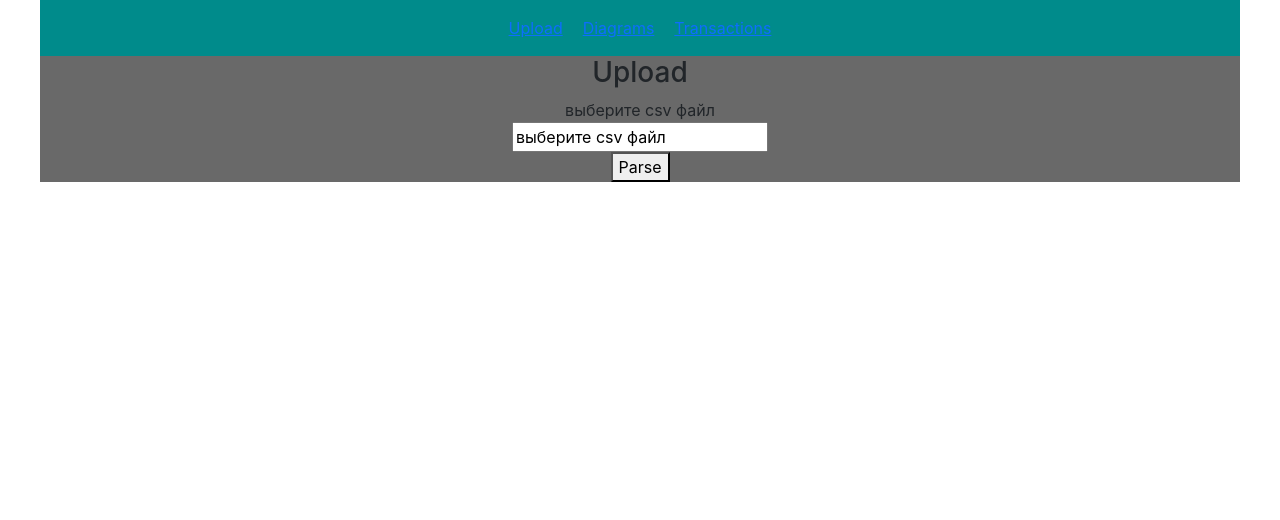
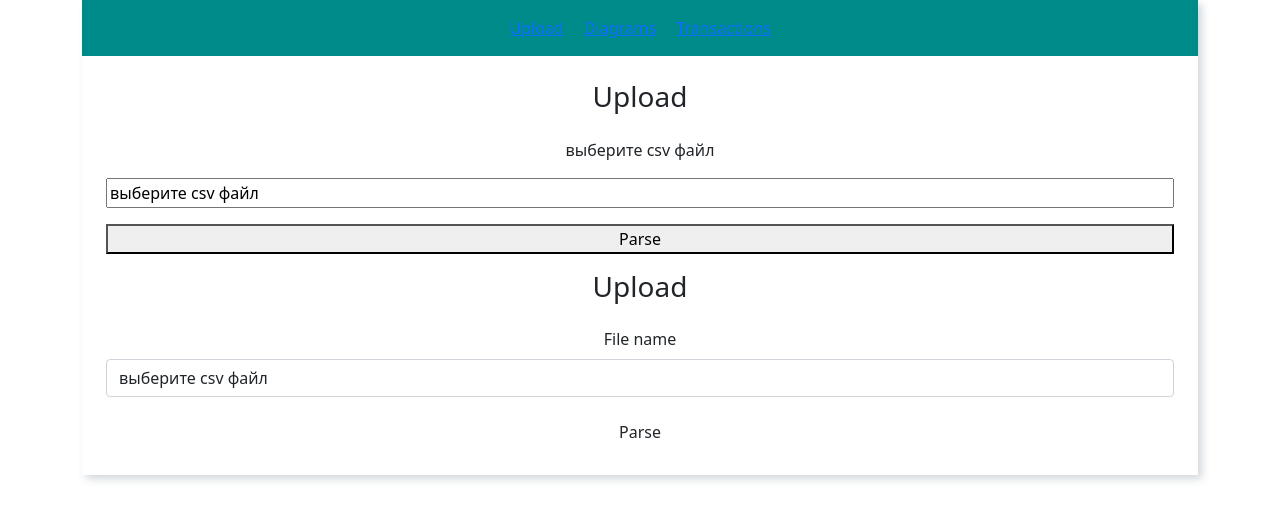
Before and after one commit to bskydive/react-finance, a React app: page / in a window 1280 px wide. Shown: the top 520 px of the page. Built offline with nearby package versions, Linux system fonts and the light colour scheme.

Commit message:
bootstrap, forms

```diff
--- a/src/components/Upload/UploadComponent.scss
+++ b/src/components/Upload/UploadComponent.scss
@@ -2,4 +2,6 @@
     display: flex;
     flex-direction: column;
     align-items: center;
+    padding-top: 24px;
+    padding-bottom: 24px;
 }
--- a/src/components/Upload/UploadComponent.tsx
+++ b/src/components/Upload/UploadComponent.tsx
@@ -1,21 +1,23 @@
-import React, { Component, RefObject } from 'react';
+import React, { Component, RefObject, useState } from 'react';
+import { Stack, Container, Row, Col, Form, Button } from 'react-bootstrap';
 import './UploadComponent.scss';
 
 /**
  * https://reactjs.org/docs/refs-and-the-dom.html#creating-refs
  */
-export class UploadComponent extends Component<unknown, { path: string }> {
+export class UploadComponent extends Component<unknown, { path: string; isPathValid: boolean }> {
     private readonly inputOpenFileRef: RefObject<HTMLInputElement>;
+    // public [validated, setValidated] = useState(false);
 
     constructor(props: unknown) {
         super(props);
-        this.state = { path: 'выберите csv файл' };
+        this.state = { path: 'выберите csv файл', isPathValid: false };
         this.setPath = this.setPath.bind(this);
         this.inputOpenFileRef = React.createRef();
     }
 
     setPath(event: any): void {
-        this.setState({ path: event?.target?.files[0]?.name || '' });
+        this.setState({ ...this.state, path: event?.target?.files[0]?.name || '' });
         console.log('updated', event?.target);
     }
 
@@ -28,14 +30,54 @@ export class UploadComponent extends Component<unknown, { path: string }> {
         this.inputOpenFileRef?.current?.click();
     };
 
+    handleSubmit = (event: any) => {
+        const form = event.currentTarget;
+        if (form.checkValidity() === false) {
+            event.preventDefault();
+            event.stopPropagation();
+        }
+
+        this.setState({ ...this.state, isPathValid: true });
+    };
+
     render() {
         return (
             <div className="app-upload">
-                <h3>Upload</h3>
-                <input ref={this.inputOpenFileRef} type="file" style={{ display: 'none' }} onChange={this.setPath} />
-                <label htmlFor="id_path">{this.state.path}</label>
-                <input id="id_path" type="text" value={this.state.path} onChange={this.setPath}></input>
-                <button onClick={this.showOpenFileDlg}>Parse</button>
+                <Container>
+                    <Row className="justify-content-center">
+                        <Col xs sm md lg xl xxl={4}>
+                            <Stack gap={3}>
+                                <h3>Upload</h3>
+                                <input
+                                    ref={this.inputOpenFileRef}
+                                    type="file"
+                                    style={{ display: 'none' }}
+                                    onChange={this.setPath}
+                                />
+                                <label htmlFor="id_path">{this.state.path}</label>
+                                <input id="id_path" type="text" value={this.state.path} onChange={this.setPath}></input>
+                                <button onClick={this.showOpenFileDlg}>Parse</button>
+
+                                <h3>Upload</h3>
+                                <Form noValidate validated={this.state.isPathValid} onSubmit={this.handleSubmit}>
+                                    <Form.Group className="mb-3" controlId="formPath">
+                                        <Form.Label htmlFor="formPath">File name</Form.Label>
+                                        <Form.Control
+                                            type="text"
+                                            placeholder="Enter path"
+                                            value={this.state.path}
+                                            onChange={this.setPath}
+                                        />
+                                    </Form.Group>
+
+                                    <Button variant="primary" className="mr-1" onClick={this.showOpenFileDlg}>
+                                        Parse
+                                    </Button>
+                                </Form>
+                            </Stack>
+                        </Col>
+                    </Row>
+                </Container>
             </div>
         );
     }
--- a/src/views/MainPageView/MainPageView.scss
+++ b/src/views/MainPageView/MainPageView.scss
@@ -1,3 +1,5 @@
+@import "../../../assets/styles/boostrap.theme.scss";
+
 .app-mainPage {
     display: flex;
     flex-direction: column;
@@ -6,7 +8,8 @@
     &__wrapper {
         display: flex;
         flex-direction: column;
-        width: 1200px;
-        background-color: dimgrey;
+        // width: 1200px;
+        background-color: white;
+        box-shadow: 4px 4px 8px 0px rgba(34, 60, 80, 0.2); // https://active-vision.ru/icon/box-shadow/
     }
 }
--- a/src/views/MainPageView/MainPageView.tsx
+++ b/src/views/MainPageView/MainPageView.tsx
@@ -1,16 +1,26 @@
 import React, { Component } from 'react';
+import {Container, Row, Col } from 'react-bootstrap';
 import { Outlet } from 'react-router-dom';
 import NavigationComponent from '../../components/Navigation/NavigationComponent';
 import './MainPageView.scss';
 
+/**
+ * https://react-bootstrap.github.io/layout/grid/
+ */
 export class MainPageView extends Component {
     render() {
         return (
             <div className="app-mainPage">
-                <div className="app-mainPage__wrapper">
-                    <NavigationComponent />
-                    <Outlet />
-                </div>
+                <Container>
+                    <Row>
+                        <Col>
+                            <div className="app-mainPage__wrapper">
+                                <NavigationComponent />
+                                <Outlet />
+                            </div>
+                        </Col>
+                    </Row>
+                </Container>
             </div>
         );
     }
```
